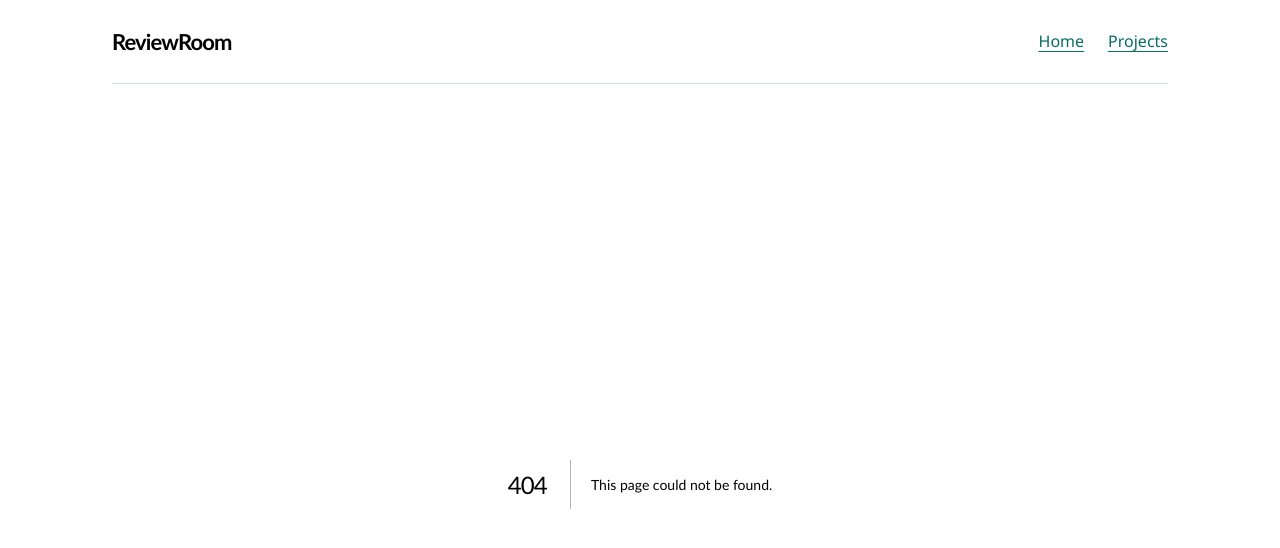
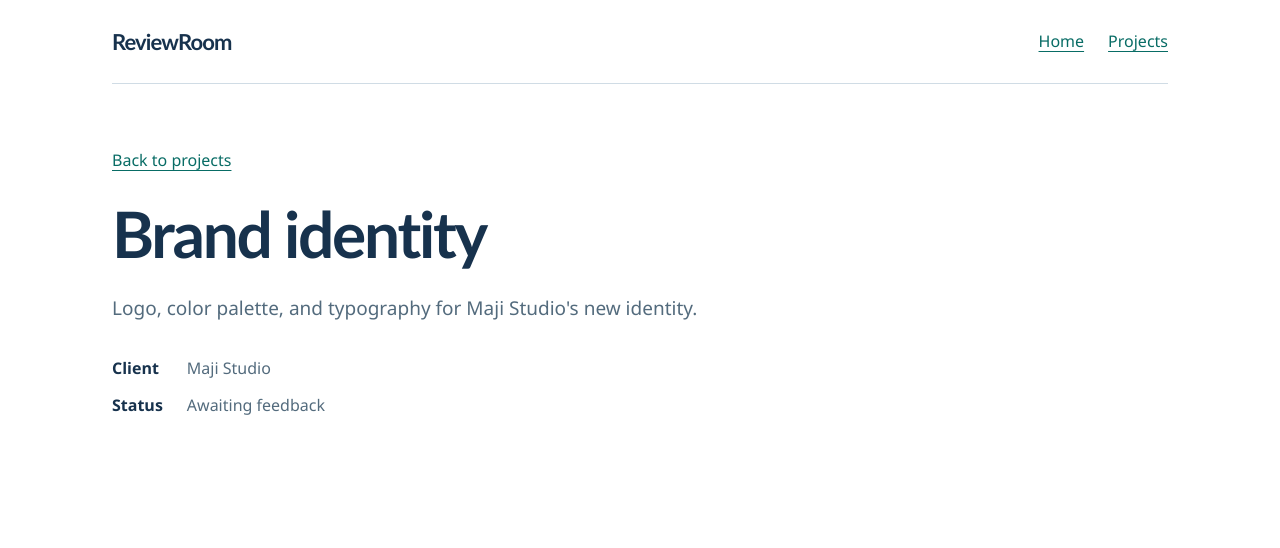
Before and after one commit to adil-aad/reviewroom, a Next.js app: page /projects/brand-identity in a window 1280 px wide. Before the commit this address had no page. Shown: the top 548 px of the page. Built offline with nearby package versions, Linux system fonts and the light colour scheme.

Commit message:
feat: add dynamic project pages and missing project handling

```diff
--- a/src/app/globals.css
+++ b/src/app/globals.css
@@ -133,6 +133,18 @@ nav { display: flex; gap: 1.5rem; }
   font-size: 0.875rem;
 }
 
+.project-title { margin-top: 1.5rem; }
+
+.project-details {
+  display: grid;
+  grid-template-columns: max-content 1fr;
+  gap: 0.75rem 1.5rem;
+  margin-top: 2rem;
+}
+
+.project-details dt { font-weight: 600; }
+.project-details dd { margin: 0; color: var(--muted); }
+
 .skip-link {
   position: absolute;
   top: -6rem;
--- /dev/null
+++ b/src/app/projects/[id]/page.tsx
@@ -0,0 +1,30 @@
+import Link from "next/link";
+import { notFound } from "next/navigation";
+import { projects } from "../data";
+
+export default async function ProjectPage({
+  params,
+}: {
+  params: Promise<{ id: string }>;
+}) {
+  const { id } = await params;
+  const project = projects.find((project) => project.id === id);
+
+  if (!project) {
+    notFound();
+  }
+
+  return (
+    <main id="main-content" className="page">
+      <Link href="/projects">Back to projects</Link>
+      <h1 className="project-title">{project.name}</h1>
+      <p className="lead">{project.description}</p>
+      <dl className="project-details">
+        <dt>Client</dt>
+        <dd>{project.client}</dd>
+        <dt>Status</dt>
+        <dd>{project.status}</dd>
+      </dl>
+    </main>
+  );
+}
--- /dev/null
+++ b/src/app/projects/data.ts
@@ -0,0 +1,26 @@
+export type Project = {
+  id: string;
+  name: string;
+  client: string;
+  status: string;
+  description: string;
+};
+
+export const projects: Project[] = [
+  {
+    id: "brand-identity",
+    name: "Brand identity",
+    client: "Maji Studio",
+    status: "Awaiting feedback",
+    description:
+      "Logo, color palette, and typography for Maji Studio's new identity.",
+  },
+  {
+    id: "website-homepage",
+    name: "Website homepage",
+    client: "Northline",
+    status: "Approved",
+    description:
+      "A homepage concept introducing Northline's services and guiding visitors to get in touch.",
+  },
+];
```
Also changed, not shown: src/app/projects/ProjectList.tsx (+5 -8 lines), src/app/projects/[id]/not-found.tsx (added, +13 -0 lines), src/app/projects/page.tsx (+1 -15 lines), 1 other file (tests, documents, lock files or other folders).
